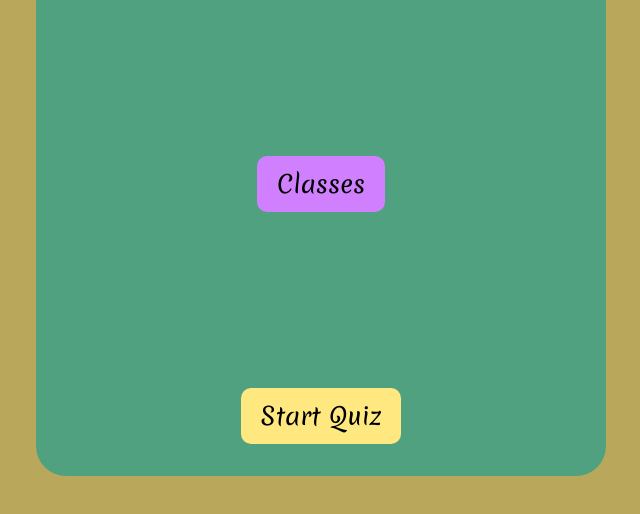
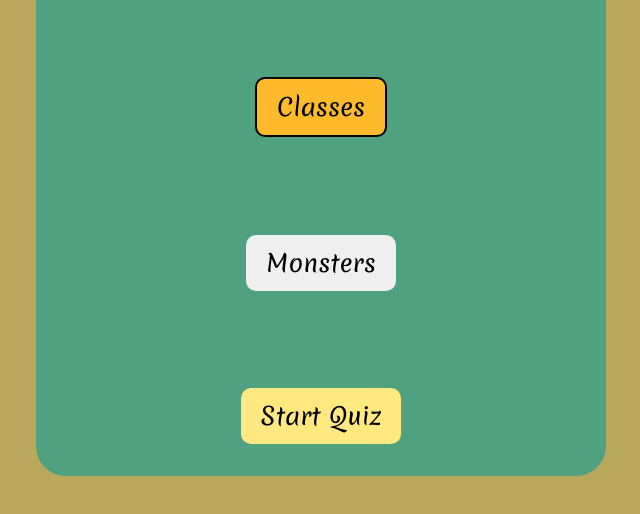
Before and after one commit to frowningfrog/js-projects, a plain HTML site: page finaljs/index.html in a window 1280 px wide. Both pictures are taken after a click on the button "Classes". Shown: the part 220-734 px from the top of the page, without its empty margins (319-959 px from the left). Drawn offline with nearby package versions, Linux system fonts and the light colour scheme; no server answers.

Commit message:
dnd main button choice

```diff
--- a/finaljs/index.html
+++ b/finaljs/index.html
@@ -16,6 +16,7 @@
       <div class="col-12 col-lg-6 offset-lg-3 main">
         <div class="title">DnD Quiz</div>
         <button id="class" class="choice">Classes</button>
+        <button id="monster" class="choice">Monsters</button>
         <button id="start-btn">Start Quiz</button>
       </div>
     </div>
--- a/finaljs/main.js
+++ b/finaljs/main.js
@@ -9,6 +9,27 @@ async function fetchData() {
 function roll(num) {
   return Math.floor(Math.random() * num);
 }
+
+const pickQuiz = null;
+
+const selectClass = document.getElementById('class');
+const selectMonster = document.getElementById('monster');
+
+selectMonster.addEventListener('click', () => {
+  selectClass.style.border = 'none';
+  selectClass.classList.remove('highlight');
+  selectMonster.style.border = '2px solid black';
+  selectMonster.classList.add('highlight');
+  pickQuiz = 'monster';
+});
+
+selectClass.addEventListener('click', async () => {
+  selectClass.style.border = '2px solid black';
+  selectClass.classList.add('highlight');
+  selectMonster.style.border = 'none';
+  selectMonster.classList.remove('highlight');
+  pickQuiz = 'class';
+});
 
 const classes = await fetchData();
 
--- a/finaljs/style.css
+++ b/finaljs/style.css
@@ -28,14 +28,18 @@ body {
     margin: 0 auto;
     padding: 10px 20px;
     font-size: 1.5em;
-    background-color: #d080ff;
     border: none;
     border-radius: 10px;
     cursor: pointer;
 }
 
 .choice:hover {
-    background-color: #c060ff;
+    background-color: #fdbb2b;
+}
+
+.highlight {
+  background-color: #fdbb2b;
+  border: 2px solid black;
 }
 
 #start-btn {
```
